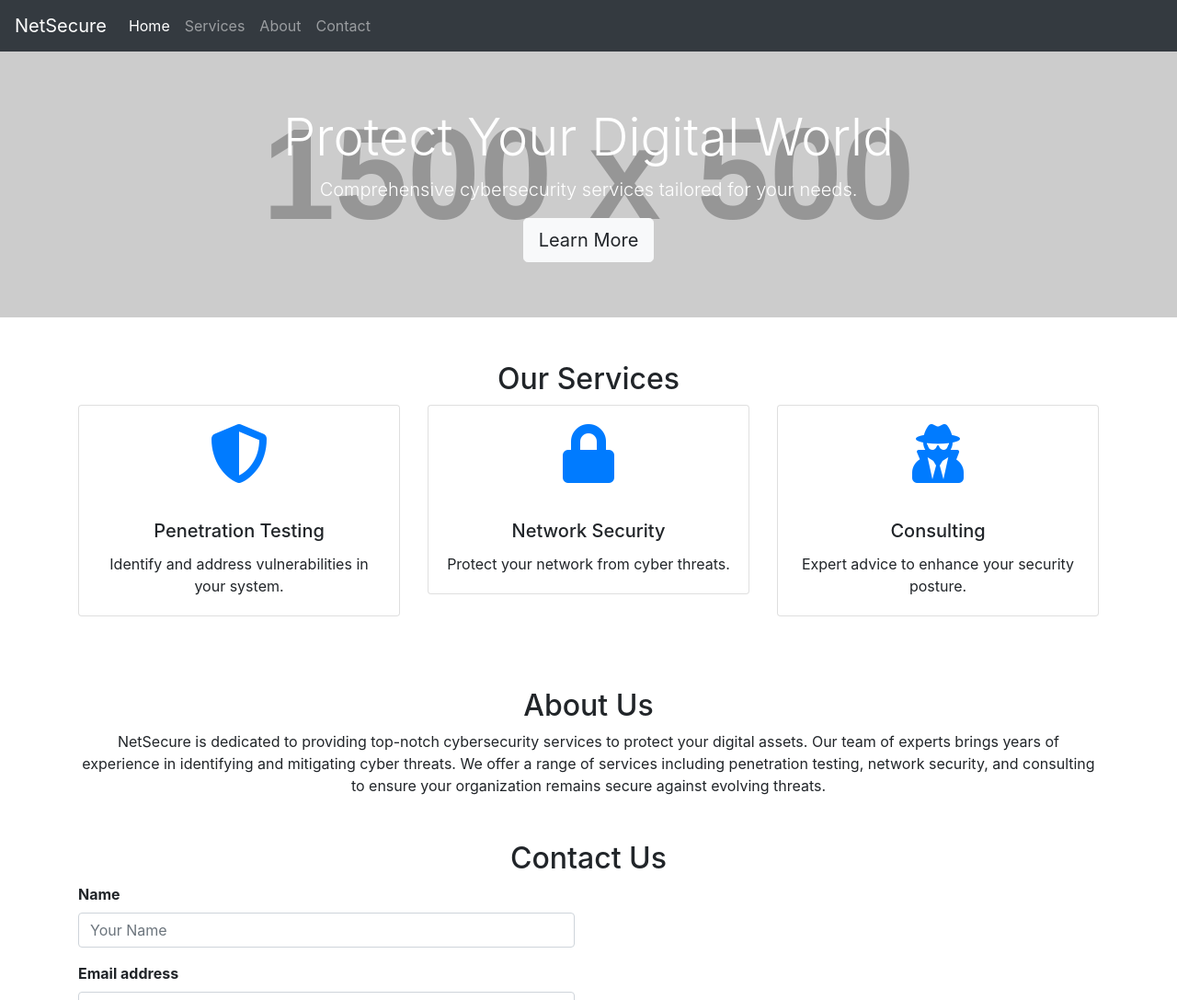
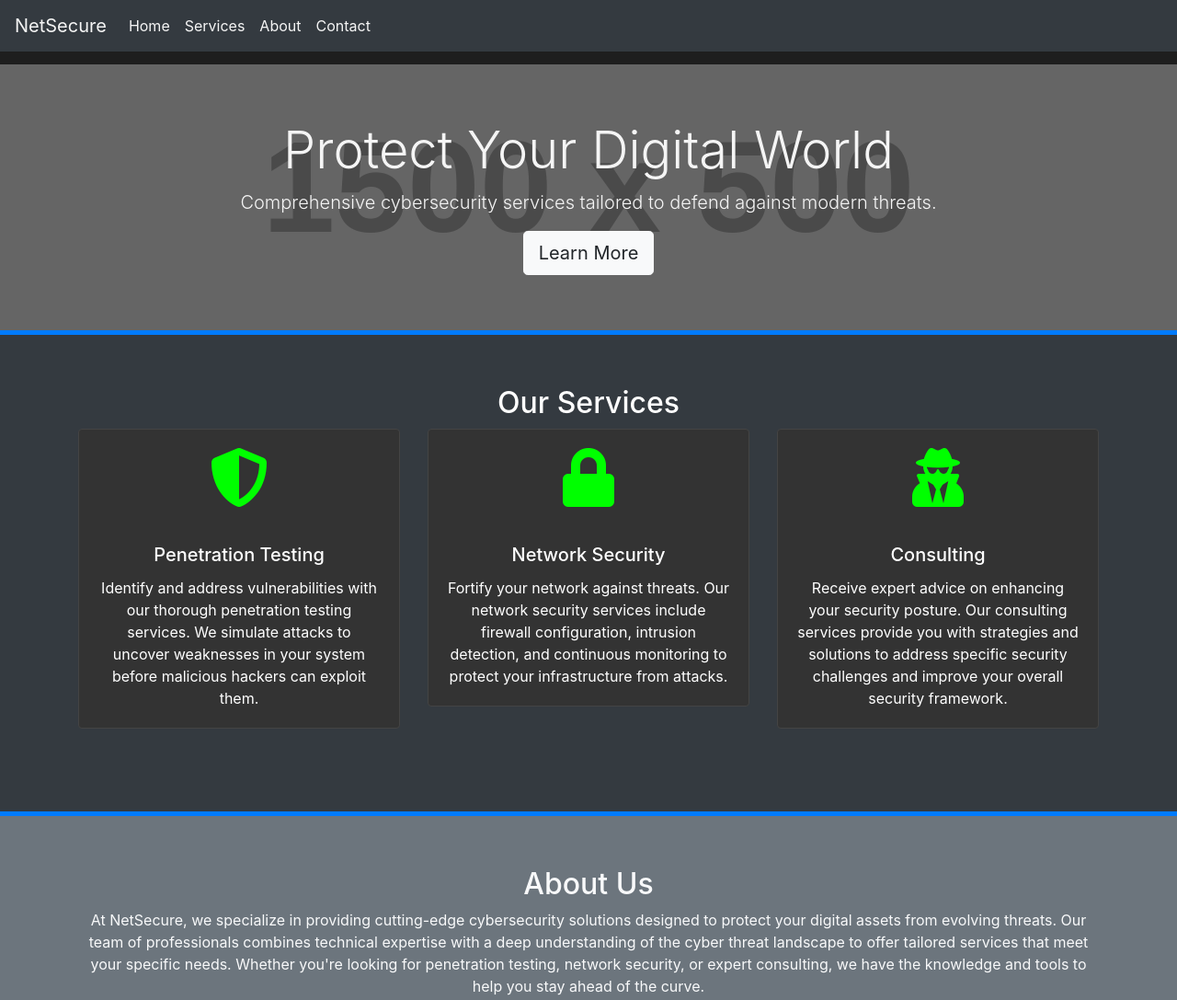
Before and after one commit to NetSecure/NetSecure.github.io, a plain HTML site: page index.html in a window 1280 px wide. Shown: the top 1087 px of the page at 92% size. Drawn offline with nearby package versions, Linux system fonts and the light colour scheme; placeholder pictures from the web are drawn by us.

Commit message:
Update index.html

```diff
--- a/index.html
+++ b/index.html
@@ -14,31 +14,64 @@
   <!-- Custom CSS -->
   <style>
     body {
-      padding-top: 56px; /* Space for fixed navbar */
+      padding-top: 70px; /* Space for fixed navbar */
+      color: #f5f5f5;
+      background-color: #1e1e1e;
+    }
+
+    .navbar {
+      background-color: #333;
+    }
+
+    .navbar-brand, .nav-link {
+      color: #f5f5f5 !important;
+    }
+
+    .navbar-brand:hover, .nav-link:hover {
+      color: #007bff !important;
     }
 
     .hero {
       padding: 60px 0;
-      background: url('https://via.placeholder.com/1500x500') no-repeat center center;
+      background: url('https://via.placeholder.com/1500x500/000000/444444?text=Hacker+Theme') no-repeat center center;
       background-size: cover;
-      color: white;
+      color: #f5f5f5;
       text-align: center;
+      position: relative;
+      z-index: 1;
+    }
+
+    .hero::after {
+      content: "";
+      position: absolute;
+      top: 0;
+      left: 0;
+      width: 100%;
+      height: 100%;
+      background: rgba(0, 0, 0, 0.5);
+      z-index: -1;
     }
 
     .card {
       text-align: center;
       margin-bottom: 30px;
+      background: #333;
+      border: 1px solid #444;
     }
 
     .card-img-top {
       font-size: 4rem;
-      color: #007bff;
+      color: #00ff00;
       padding: 20px;
+    }
+
+    footer {
+      background-color: #333;
     }
 
     footer a {
       text-decoration: none;
-      color: white;
+      color: #f5f5f5;
       margin: 0 10px;
     }
 
@@ -48,6 +81,30 @@
 
     .form-group label {
       font-weight: bold;
+    }
+
+    .section {
+      padding: 60px 0;
+      position: relative;
+    }
+
+    .section::after {
+      content: "";
+      position: absolute;
+      top: 0;
+      left: 0;
+      width: 100%;
+      height: 5px;
+      background: #007bff;
+    }
+
+    .text-animate {
+      animation: fadeIn 2s ease-out;
+    }
+
+    @keyframes fadeIn {
+      from { opacity: 0; }
+      to { opacity: 1; }
     }
   </style>
 </head>
@@ -60,8 +117,8 @@
     </button>
     <div class="collapse navbar-collapse" id="navbarNav">
       <ul class="navbar-nav">
-        <li class="nav-item active">
-          <a class="nav-link" href="#">Home <span class="sr-only">(current)</span></a>
+        <li class="nav-item">
+          <a class="nav-link" href="#home">Home</a>
         </li>
         <li class="nav-item">
           <a class="nav-link" href="#services">Services</a>
@@ -77,46 +134,46 @@
   </nav>
 
   <!-- Hero Section -->
-  <header class="hero">
+  <header id="home" class="hero">
     <div class="container">
-      <h1 class="display-4">Protect Your Digital World</h1>
-      <p class="lead">Comprehensive cybersecurity services tailored for your needs.</p>
-      <a href="#services" class="btn btn-light btn-lg">Learn More</a>
+      <h1 class="display-4 text-animate">Protect Your Digital World</h1>
+      <p class="lead text-animate">Comprehensive cybersecurity services tailored to defend against modern threats.</p>
+      <a href="#services" class="btn btn-light btn-lg text-animate">Learn More</a>
     </div>
   </header>
 
   <!-- Services Section -->
-  <section id="services" class="my-5">
+  <section id="services" class="section bg-dark text-white">
     <div class="container">
-      <h2 class="text-center">Our Services</h2>
+      <h2 class="text-center text-animate">Our Services</h2>
       <div class="row">
         <!-- Service 1 -->
         <div class="col-md-4">
-          <div class="card">
+          <div class="card text-animate">
             <i class="fas fa-shield-alt fa-3x card-img-top"></i>
             <div class="card-body">
               <h5 class="card-title">Penetration Testing</h5>
-              <p class="card-text">Identify and address vulnerabilities in your system.</p>
+              <p class="card-text">Identify and address vulnerabilities with our thorough penetration testing services. We simulate attacks to uncover weaknesses in your system before malicious hackers can exploit them.</p>
             </div>
           </div>
         </div>
         <!-- Service 2 -->
         <div class="col-md-4">
-          <div class="card">
+          <div class="card text-animate">
             <i class="fas fa-lock fa-3x card-img-top"></i>
             <div class="card-body">
               <h5 class="card-title">Network Security</h5>
-              <p class="card-text">Protect your network from cyber threats.</p>
+              <p class="card-text">Fortify your network against threats. Our network security services include firewall configuration, intrusion detection, and continuous monitoring to protect your infrastructure from attacks.</p>
             </div>
           </div>
         </div>
         <!-- Service 3 -->
         <div class="col-md-4">
-          <div class="card">
+          <div class="card text-animate">
             <i class="fas fa-user-secret fa-3x card-img-top"></i>
             <div class="card-body">
               <h5 class="card-title">Consulting</h5>
-              <p class="card-text">Expert advice to enhance your security posture.</p>
+              <p class="card-text">Receive expert advice on enhancing your security posture. Our consulting services provide you with strategies and solutions to address specific security challenges and improve your overall security framework.</p>
             </div>
           </div>
         </div>
@@ -125,19 +182,19 @@
   </section>
 
   <!-- About Section -->
-  <section id="about" class="my-5">
+  <section id="about" class="section bg-secondary text-light">
     <div class="container">
-      <h2 class="text-center">About Us</h2>
-      <p class="text-center">NetSecure is dedicated to providing top-notch cybersecurity services to protect your digital assets. Our team of experts brings years of experience in identifying and mitigating cyber threats. We offer a range of services including penetration testing, network security, and consulting to ensure your organization remains secure against evolving threats.</p>
+      <h2 class="text-center text-animate">About Us</h2>
+      <p class="text-center text-animate">At NetSecure, we specialize in providing cutting-edge cybersecurity solutions designed to protect your digital assets from evolving threats. Our team of professionals combines technical expertise with a deep understanding of the cyber threat landscape to offer tailored services that meet your specific needs. Whether you're looking for penetration testing, network security, or expert consulting, we have the knowledge and tools to help you stay ahead of the curve.</p>
     </div>
   </section>
 
   <!-- Contact Section -->
-  <section id="contact" class="my-5">
+  <section id="contact" class="section bg-dark text-white">
     <div class="container">
-      <h2 class="text-center">Contact Us</h2>
+      <h2 class="text-center text-animate">Contact Us</h2>
       <div class="row">
-        <div class="col-md-6">
+        <div class="col-md-6 offset-md-3">
           <form>
             <div class="form-group">
               <label for="name">Name</label>
```
